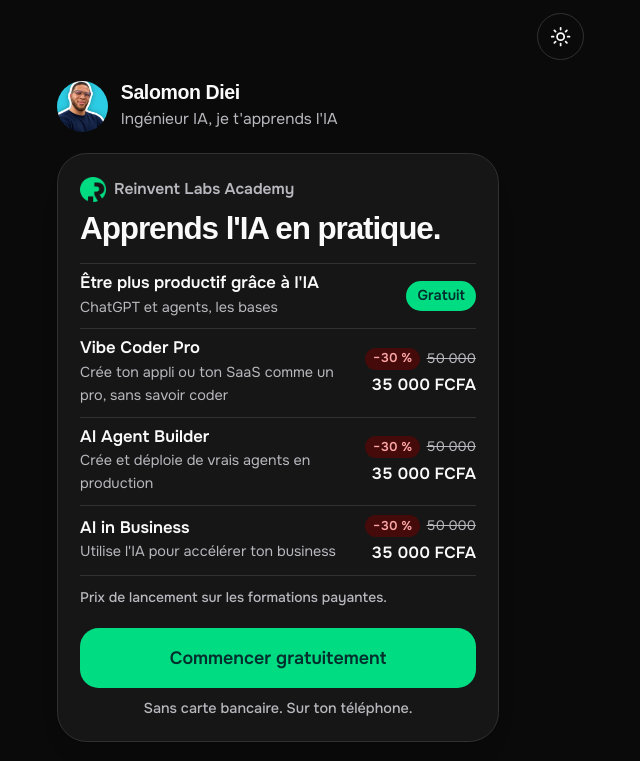
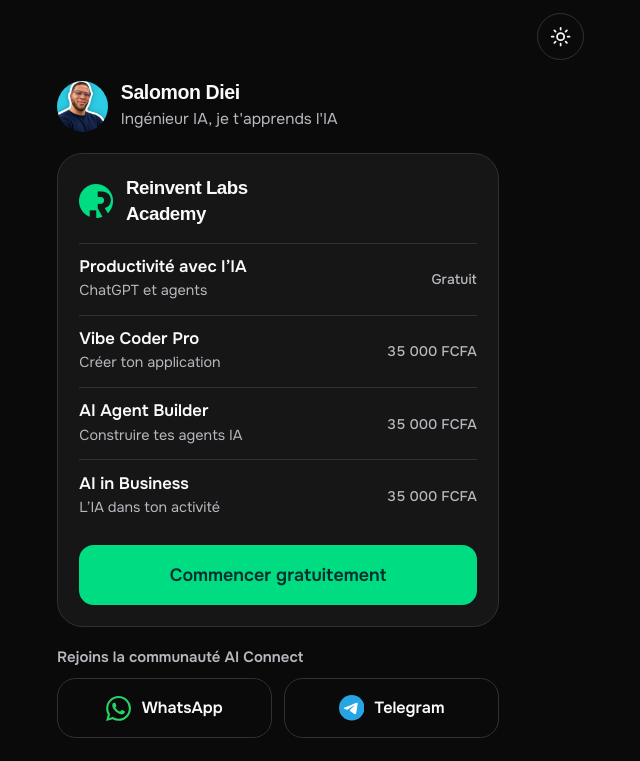
Before and after one commit to Salomondiei08/portfolio, a Next.js app: page /links in a window 1280 px wide. Shown: the top 761 px of the page, without its empty margins (362-1002 px from the left). Built offline with nearby package versions, Linux system fonts and the light colour scheme; a web font is replaced by a local one.

Commit message:
design: simplify Academy bio links and remove sales clutter

```diff
--- a/src/app/links/links.module.css
+++ b/src/app/links/links.module.css
@@ -1,7 +1,4 @@
-/*
- * One-screen bio page. The academy block is the only coloured surface: the Reinvent Labs logo
- * green with deep teal type. Everything else is plain text and quiet buttons on the site theme.
- */
+/* Academy uses neutral theme surfaces; the main action carries the brand accent. */
 .page {
   --green: #00dc82;
   --green-hover: #22e897;
@@ -26,39 +23,35 @@
 
 /* Academy block */
 .academy {
-  border-radius: 1.75rem;
-  padding: 1.35rem 1.3rem 1.25rem;
+  border-radius: 1.5rem;
+  padding: 1.25rem;
   background: var(--card, var(--background));
   border: 1px solid var(--border);
   color: var(--foreground);
-  box-shadow: 0 1px 2px rgb(0 0 0 / 0.04), 0 18px 40px -28px rgb(0 0 0 / 0.25);
 }
 
 .academyName {
   display: flex;
   align-items: center;
-  gap: 0.5rem;
-  font-size: 0.92rem;
+  gap: 0.75rem;
+  font-family: var(--font-links-display), sans-serif;
+  font-size: 1.1rem;
   font-weight: 600;
-  color: var(--muted-foreground);
+  line-height: 1.35;
+  letter-spacing: -0.025em;
 }
 
-.headline {
-  margin-top: 0.55rem;
-  font-family: var(--font-links-display), sans-serif;
-  font-size: 1.85rem;
-  font-weight: 700;
-  line-height: 1.08;
-  letter-spacing: -0.035em;
+.academyTitle {
+  display: block;
 }
 
 .cta {
-  margin-top: 1.15rem;
+  margin-top: 0.75rem;
   display: flex;
   min-height: 3.5rem;
   align-items: center;
   justify-content: center;
-  border-radius: 1.1rem;
+  border-radius: 0.875rem;
   background: var(--green);
   color: var(--teal);
   font-size: 1.05rem;
@@ -72,15 +65,7 @@
 
 .cta:active { transform: scale(0.98); }
 
-.ctaNote {
-  margin-top: 0.55rem;
-  text-align: center;
-  font-size: 0.85rem;
-  font-weight: 500;
-  color: var(--muted-foreground);
-}
-
-/* Course list: one row per course, name and what it teaches on the left, price on the right. */
+/* Aligned prices stay secondary to the course names. */
 .courseList {
   margin-top: 1rem;
   border-top: 1px solid var(--border);
@@ -88,13 +73,15 @@
 
 .courseRow {
   display: flex;
-  min-height: 3.4rem;
+  min-height: 4.25rem;
   align-items: center;
   justify-content: space-between;
   gap: 0.75rem;
-  padding: 0.55rem 0;
+  padding: 0.75rem 0;
   border-bottom: 1px solid var(--border);
 }
+
+.courseList li:last-child .courseRow { border-bottom: 0; }
 
 @media (hover: hover) {
   .courseRow:hover .courseName { text-decoration: underline; text-underline-offset: 3px; }
@@ -116,59 +103,11 @@
 
 .price {
   flex-shrink: 0;
-  font-size: 0.95rem;
-  font-weight: 600;
+  color: var(--muted-foreground);
+  font-size: 0.82rem;
+  font-weight: 500;
   font-variant-numeric: tabular-nums;
   white-space: nowrap;
-}
-
-/* Promotion: the old price crossed out and a −30 % tag above the new price. */
-.priceBox {
-  display: flex;
-  flex-shrink: 0;
-  flex-direction: column;
-  align-items: flex-end;
-  gap: 0.15rem;
-}
-
-.priceWas {
-  display: flex;
-  align-items: center;
-  gap: 0.4rem;
-  font-size: 0.8rem;
-  color: var(--muted-foreground);
-  font-variant-numeric: tabular-nums;
-}
-
-.promo {
-  border-radius: 999px;
-  padding: 0.05rem 0.45rem;
-  background: #fee2e2;
-  color: #b91c1c;
-  font-size: 0.75rem;
-  font-weight: 700;
-}
-
-:global(.dark) .promo {
-  background: #450a0a;
-  color: #fca5a5;
-}
-
-.priceFree {
-  flex-shrink: 0;
-  border-radius: 999px;
-  padding: 0.2rem 0.65rem;
-  background: var(--green);
-  color: var(--teal);
-  font-size: 0.85rem;
-  font-weight: 600;
-}
-
-.launch {
-  margin-top: 0.6rem;
-  font-size: 0.82rem;
-  font-weight: 500;
-  color: var(--muted-foreground);
 }
 
 /* Community doors */
--- a/src/app/links/page.tsx
+++ b/src/app/links/page.tsx
@@ -8,11 +8,8 @@ import styles from "./links.module.css";
 import { WhatsAppHelp } from "./WhatsAppHelp";
 
 /*
- * Bio-link page (s.reinvent-labs.com), opened from a TikTok or Instagram bio on a phone.
- * Rule: everything that matters fits on one phone screen, no scrolling. Only what makes
- * people act stays: who this is, the academy (one main button, the paid courses as names),
- * the community, the networks, a partnership link. The WhatsApp help sits below the fold.
- * Type: Unbounded for display, Onest for text. Colour: the Reinvent Labs logo green.
+ * Mobile bio page: a compact Academy catalogue and one primary action.
+ * Keep campaign labels stable when editing copy so attribution remains comparable.
  */
 const display = Unbounded({ subsets: ["latin"], weight: ["600", "700"], variable: "--font-links-display" });
 const text = Onest({ subsets: ["latin"], weight: ["400", "500", "600"], variable: "--font-links-text" });
@@ -42,12 +39,12 @@ export const metadata: Metadata = {
   },
 };
 
-/** The courses, each with what it teaches in a few words and its price (launch price for paid ones). */
+/** Short catalogue labels; the destination pages carry the full course details. */
 const courses = [
-  { name: "Être plus productif grâce\u00a0à\u00a0l'IA", kind: "ChatGPT et agents, les bases", price: "Gratuit", free: true, href: `${ACADEMY}/cours/etre-plus-productif-grace-a-l-ia${academyReferral}&utm_content=course_productivity` },
-  { name: "Vibe Coder Pro", kind: "Crée ton appli ou ton SaaS comme un pro, sans savoir coder", price: "35 000 FCFA", free: false, href: `${ACADEMY}/cours/vibe-coder-pro${academyReferral}&utm_content=course_vibe_coder_pro` },
-  { name: "AI Agent Builder", kind: "Crée et déploie de vrais agents en production", price: "35 000 FCFA", free: false, href: `${ACADEMY}/cours/ai-agent-builder${academyReferral}&utm_content=course_ai_agent_builder` },
-  { name: "AI in Business", kind: "Utilise l'IA pour accélérer ton business", price: "35 000 FCFA", free: false, href: `${ACADEMY}/cours/ai-in-business${academyReferral}&utm_content=course_ai_in_business` },
+  { name: "Productivité avec l’IA", kind: "ChatGPT et agents", price: "Gratuit", href: `${ACADEMY}/cours/etre-plus-productif-grace-a-l-ia${academyReferral}&utm_content=course_productivity` },
+  { name: "Vibe Coder Pro", kind: "Créer ton application", price: "35 000 FCFA", href: `${ACADEMY}/cours/vibe-coder-pro${academyReferral}&utm_content=course_vibe_coder_pro` },
+  { name: "AI Agent Builder", kind: "Construire tes agents IA", price: "35 000 FCFA", href: `${ACADEMY}/cours/ai-agent-builder${academyReferral}&utm_content=course_ai_agent_builder` },
+  { name: "AI in Business", kind: "L’IA dans ton activité", price: "35 000 FCFA", href: `${ACADEMY}/cours/ai-in-business${academyReferral}&utm_content=course_ai_in_business` },
 ];
 
 type SocialLink = { name: string; href: string; icon: ComponentType<{ className?: string }> };
@@ -78,16 +75,11 @@ export default function LinksPage() {
         </div>
       </header>
 
-      {/* The academy: the one big block, one main action. */}
       <section aria-labelledby="academy" className={`${styles.academy} mt-5`}>
-        <p className={styles.academyName}>
-          <Image src="/images/reinvent-labs-mark.png" alt="" width={24} height={24} className="h-6 w-6" />
-          Reinvent Labs Academy
-        </p>
-        <h2 id="academy" className={styles.headline}>
-          Apprends l&apos;IA en pratique.
+        <h2 id="academy" className={styles.academyName}>
+          <Image src="/images/reinvent-labs-mark.png" alt="" width={32} height={32} className="h-8 w-8 shrink-0" />
+          <span>Reinvent Labs <span className={styles.academyTitle}>Academy</span></span>
         </h2>
-        {/* The courses first, so people see what they get; the action comes last. */}
         <ul className={styles.courseList}>
           {courses.map((c) => (
             <li key={c.href}>
@@ -96,26 +88,14 @@ export default function LinksPage() {
                   <span className={styles.courseName}>{c.name}</span>
                   <span className={styles.courseKind}>{c.kind}</span>
                 </span>
-                {c.free ? (
-                  <span className={styles.priceFree}>{c.price}</span>
-                ) : (
-                  <span className={styles.priceBox} aria-label={`${c.price}, au lieu de 50 000 FCFA, promotion de 30 %`}>
-                    <span className={styles.priceWas}>
-                      <span className={styles.promo}>−30 %</span>
-                      <s>50 000</s>
-                    </span>
-                    <span className={styles.price}>{c.price}</span>
-                  </span>
-                )}
+                <span className={styles.price}>{c.price}</span>
               </a>
             </li>
           ))}
         </ul>
-        <p className={styles.launch}>Prix de lancement sur les formations payantes.</p>
         <a href={`${ACADEMY}/cours/etre-plus-productif-grace-a-l-ia${academyReferral}&utm_content=start_free`} {...external} className={`${styles.cta} ${focus}`}>
           Commencer gratuitement
         </a>
-        <p className={styles.ctaNote}>Sans carte bancaire. Sur ton téléphone.</p>
       </section>
 
       {/* The community: two doors, one row. */}
```
Also changed, not shown: 1 other file (tests, documents, lock files or other folders).
